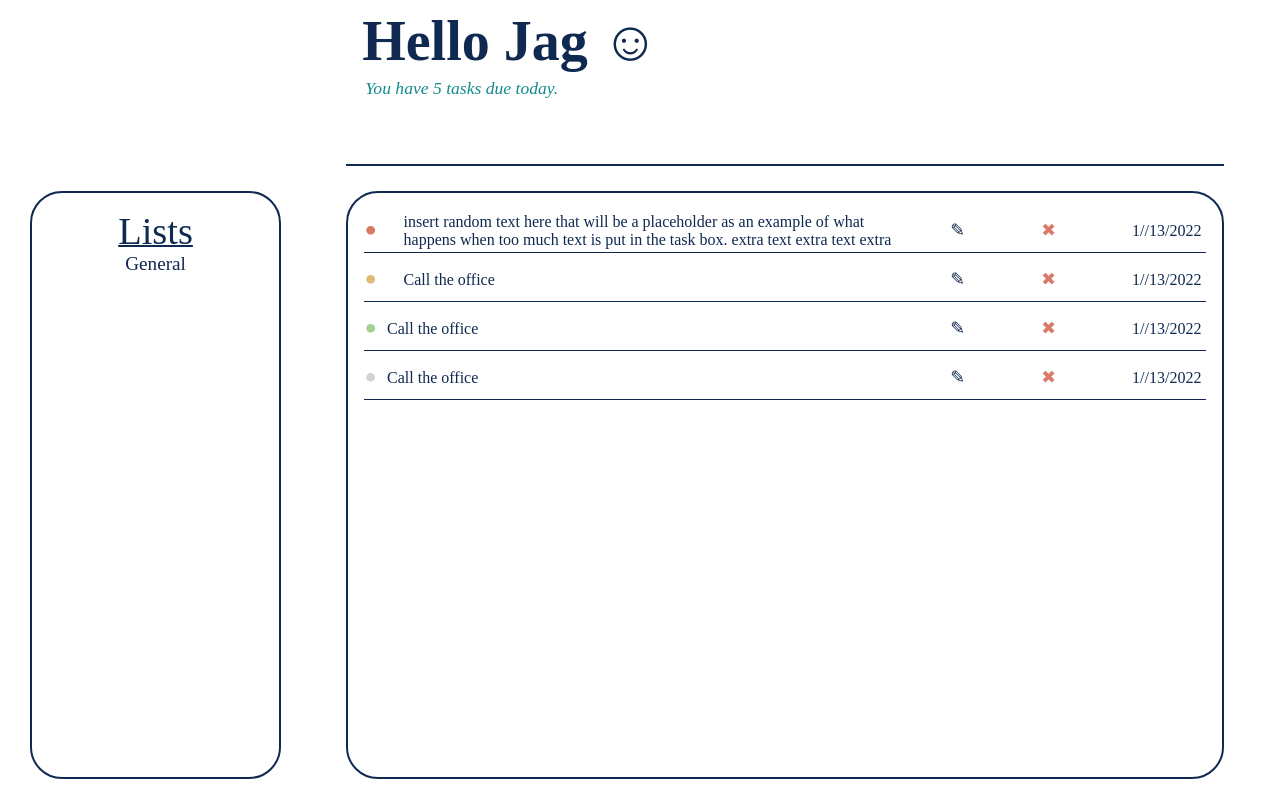
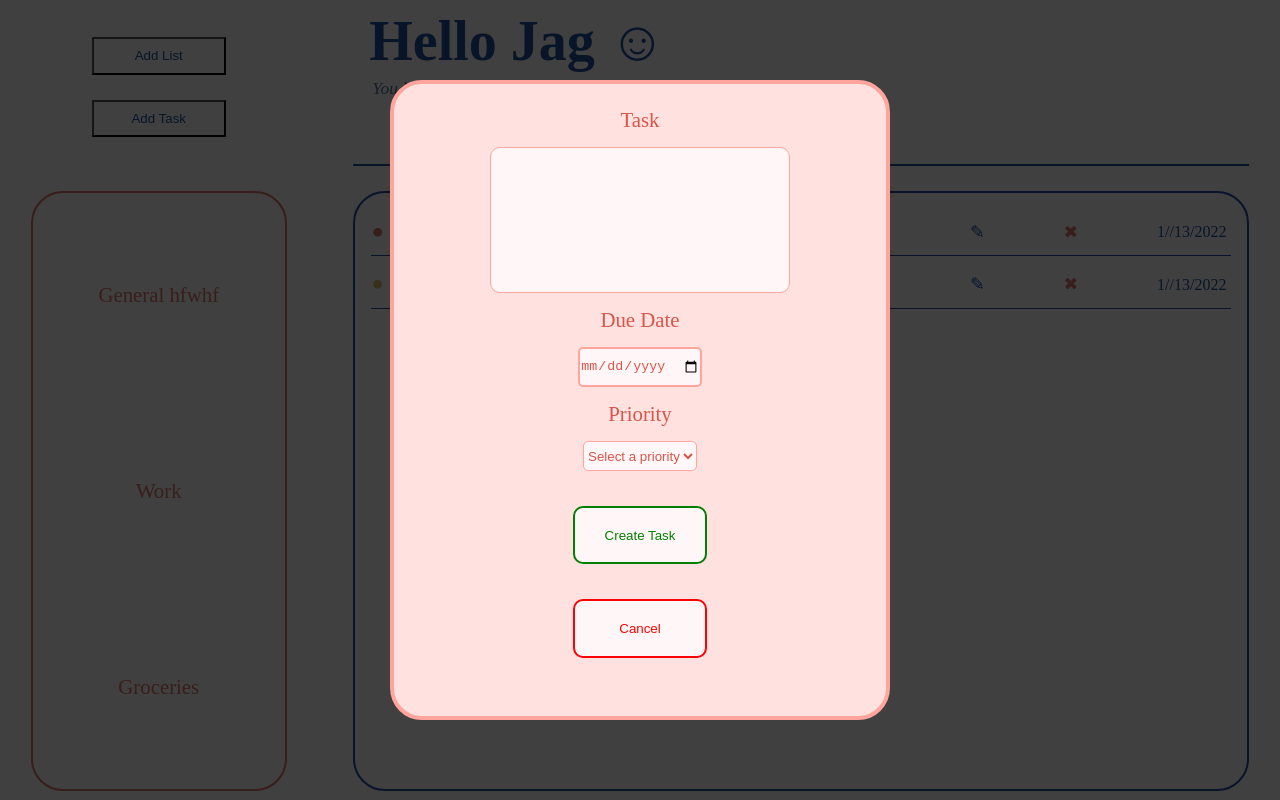
Before and after one commit to JagroopBagri/to-do-list, a plain HTML site: page index.html in a window 1280 px wide. Drawn offline with Linux system fonts and the light colour scheme; a script that the page names is missing.

Commit message:
Starting modules and began work on creating a Popup Modal

```diff
--- a/index.html
+++ b/index.html
@@ -9,14 +9,38 @@
     <link rel='stylesheet' href='styles.css'>
 </head>
 <body>
+    <!-- Modal Section -->
+
+    <div class="modal-container">
+        <div class="modal-content">
+            <label for='task-input'>Task</label>
+            <textarea maxlength="144" type="text" id="task-input" name="task-input" class="task-input"></textarea>
+            <label for='dueDate-input'>Due Date</label>
+            <input type="date" id="dueDate-input" name="dueDate-input" class="dueDate-input">
+            <label for="priority-input">Priority</label>
+            <select name="priority-input" id="priority-input">
+                <option value="none">Select a priority</option>
+                <option value="high">High</option>
+                <option value="medium">Medium</option>
+                <option value="low">Low</option>
+            </select>
+            <button class="create-task">Create Task</button>
+            <button class="cancel-task">Cancel</button>
+        </div>
+    </div>
+    <!-- End of Modal Section-->
     <div id='header'>
-        <div class='emptyHeader'></div>
+        <div class='buttonBox'>
+            <button class='addList'>Add List</button>
+            <button class='addTask'>Add Task</button>
+        </div>
         <div class='welcomeMessage'>Hello Jag ☺<br><span class='unfinished'>You have 5 tasks due today.</span></div>
     </div>
     <div id='content'>
         <div class='lists'>
-            <div class='listHeader'>Lists</div>
-            <div class='list-item' id='list1'>General</div>
+            <div class='list-item' id='list1'>General hfwhf</div>
+            <div class='list-item' id='list2'>Work</div>
+            <div class='list-item' id='list3'>Groceries</div>
         </div>
         <div class='tasks'>
             <div class='task list1-task1'>
@@ -25,7 +49,7 @@
                         <div class='high'>•</div>
                     </div>
                     <div class='item-content'>
-                        <div class='task-item'>insert random text here that will be a placeholder as an example of what happens when too much text is put in the task box. extra text extra text extra</div>
+                        <div class='task-item'>insert random text here that will be a placeholder as an example of what happens when too much text is put in the task box. yeah you with the h.</div>
                     </div>
                 </div>
                 <div class='task-ending'>
@@ -49,28 +73,6 @@
                     <div class='dueDate'>1//13/2022</div>
                 </div>
             </div>
-            <div class='task list1-task3'>
-                <div class='task-beginning'>
-                    <div class='low'>•</div>
-                    <div class='task-item'>Call the office</div>
-                </div>
-                <div class='task-ending'>
-                    <div class='edit'>✎</div>
-                    <div class='del'>✖</div>
-                    <div class='dueDate'>1//13/2022</div>
-                </div>
-            </div>
-            <div class='task list1-task4'>
-                <div class='task-beginning'>
-                    <div class='completed'>•</div>
-                    <div class='task-item'>Call the office</div>
-                </div>
-                <div class='task-ending'>
-                    <div class='edit'>✎</div>
-                    <div class='del'>✖</div>
-                    <div class='dueDate'>1//13/2022</div>
-                </div>
-            </div>
         </div>
     </div>
 
--- a/styles.css
+++ b/styles.css
@@ -2,8 +2,8 @@
     margin: 0;
     padding: 0;
     box-sizing: border-box;
-    color: #0f2950;
-    overflow: auto;
+    color: #2053a0;
+    background-color: rgb(255, 255, 255);
 }
 
 body{
@@ -13,23 +13,31 @@ body{
     gap: 5px;
     height: 100vh;
     width: 100vw;
-    min-width: 800px;
+    min-width: 600px;
     min-height: 450px;
     overflow: auto;
 }
 
 #header{
     height: 20%;
-    width: 98%;
+    width: 100%;
     display: flex;
     justify-content: space-around;
     gap: 5px;
 }
-.emptyHeader{
+.buttonBox{
+    display: flex;
+    flex-direction: column;
+    justify-content: space-around;
+    align-items: center;
     padding: 1rem;
     border-style: none;
     height: 98%;
     width: 20%;
+}
+.addList, .addTask{
+    width: 60%;
+    height: 30%;
 }
 .welcomeMessage{
     display: flex;
@@ -44,17 +52,18 @@ body{
     width: 70%;
     font-size: 3.5rem;
     font-weight: bold;
+    overflow: auto;
 }
 .unfinished{
     font-size: 1.1rem;
     margin-left: 3px;
-    color: #138b8b;
+    color: #56739e;
     font-weight: normal;
     font-style: oblique;
 }
 #content{
     height: 75%;
-    width: 98%;
+    width: 100%;
     display: flex;
     justify-content: space-around;
     gap: 5px;
@@ -62,21 +71,32 @@ body{
 .lists{
     display: flex;
     flex-direction: column;
-    align-items: center;
     padding: 1rem;
     border-style:solid;
     border-width: .18rem;
     border-radius: 2rem;
-    height: 98%;
+    border-color: #da7968;
+    height: 100%;
     width: 20%;
+    gap: 1.5rem;
+    overflow:auto;
 }
 .listHeader{
     font-size: 2.4rem;
     text-decoration: underline;
     text-decoration-thickness: .1rem;
+    height: 12%;
+    min-height: 3rem;
+    color: #da7968;
 }
 .list-item{
-    font-size: 1.2rem;
+    text-align: center;
+    color: #da7968;
+    font-size: 1.3rem;
+    min-height: 1.5rem;
+    margin: auto;
+    width: 90%;
+    overflow: auto;
 }
 .tasks{
     display: flex;
@@ -87,19 +107,23 @@ body{
     border-style: solid;
     border-width: .18rem;
     border-radius: 2rem;
-    height: 98%;
+    height: 100%;
     width: 70%;
-    color: #0f2950;
+    color: #2053a0;
 }
 .task{
+    padding-top: .1rem;
+    padding-bottom: .1rem;
     padding-right: .3rem;
+    min-height: 2.5rem;
     display: flex;
     align-items: center;
     justify-content: space-between;
     gap: 5px;
     border-bottom-style: solid;
     border-width: .10rem;
-    border-color: #0f2950;
+    border-color: #2053a0;
+    overflow: hidden;
 }
 .task-beginning{
     font-size: 1rem;
@@ -148,3 +172,82 @@ body{
 .edit{
     font-size: 1.1rem;
 }
+/* Modal */
+.modal-container{
+    width: 100%;
+    height: 100%;
+    background-color: rgb(0, 0, 0, 0.75);
+    position: absolute;
+    top: 0;
+    display: flex;
+    justify-content: center;
+    align-items: center;
+    font-size: 1.3rem;
+}
+.modal-content{
+    max-width: 500px;
+    min-height: 300px;
+    width: 60%;
+    height: 80%;
+    background-color: #ffe2e0;
+    border-radius: 2rem;
+    border-style: solid;
+    border-color: #ffa59c;
+    border-width: .25rem;
+    padding: 1.5rem;
+    display: flex;
+    flex-direction: column;
+    align-items: center;
+    gap: 15px;
+    overflow: auto;
+}
+
+.task-input{
+    border-color: #ffa59c;
+    width: 80%;
+    height: 25%;
+    max-width: 300px;
+    min-height: 50px;
+    padding: .8rem;
+    resize: none;
+    border-radius: 10px;
+    color: #d85549;
+    font-size: 1rem;
+}
+label, select, input, textarea{
+    color: #d85549;
+    background-color: #fff7f7;
+}
+.modal-container label{
+    background-color: #ffe2e0;
+}
+
+.dueDate-input{
+    min-height: 40px;
+    border-radius: 5px;
+    border-color: #ffa59c;
+    border-style: solid;
+    color: #d85549;
+}
+#priority-input{
+    min-height: 30px;
+    border-radius: 5px;
+    border-color: #ffa59c;
+    color: #d85549;
+}
+.create-task, .cancel-task{
+    color: green;
+    margin-top: 20px;
+    height: 10%;
+    width: 30%;
+    border-radius: 10px;
+    min-height: 40px;
+    min-width: 50px;
+    border-color: green;
+    border-style: solid;
+    background-color: #fff7f7;
+}
+.cancel-task{
+    color: red;
+    border-color: red;
+}
```
Also changed, not shown: main.js (added).
